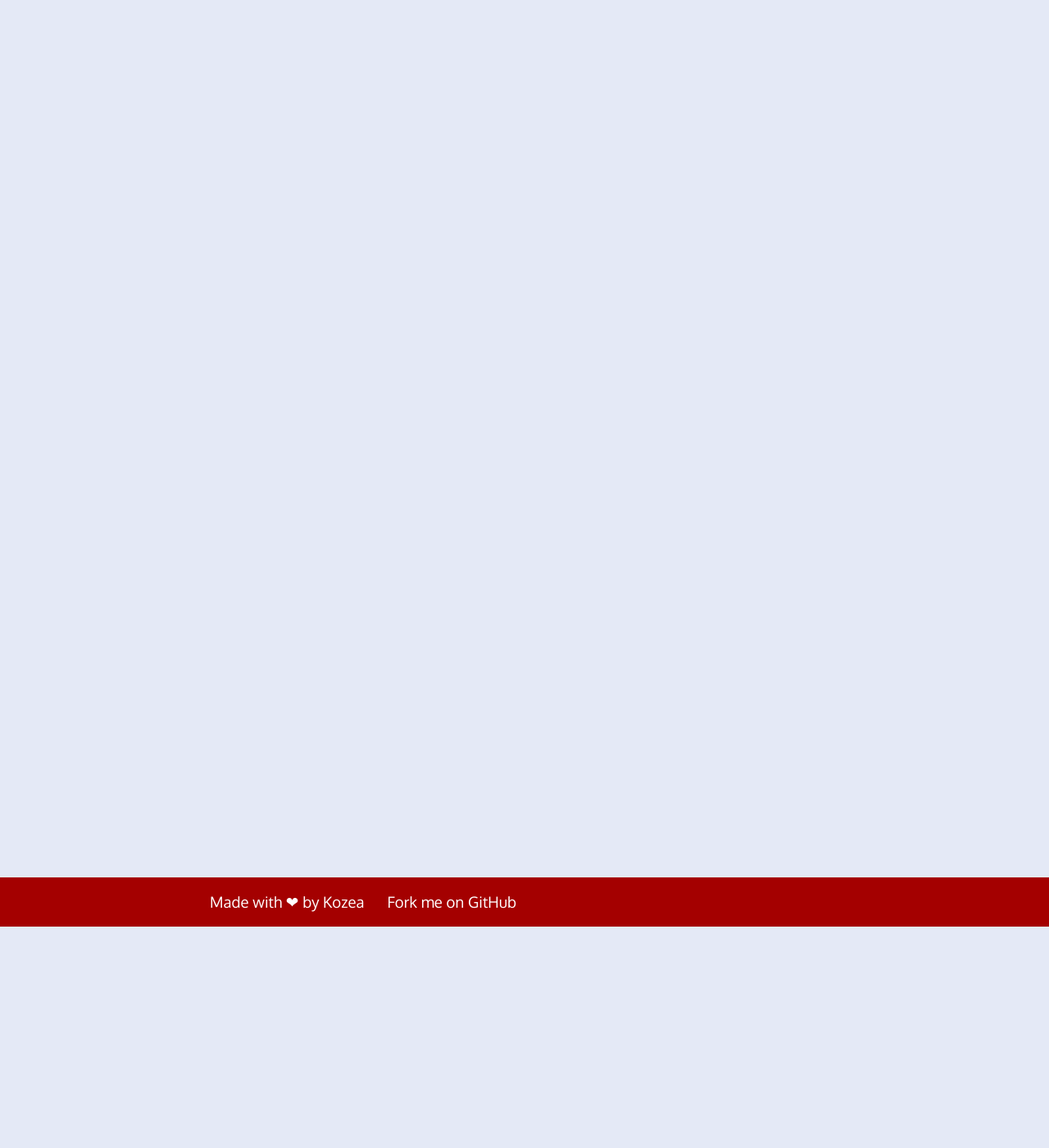
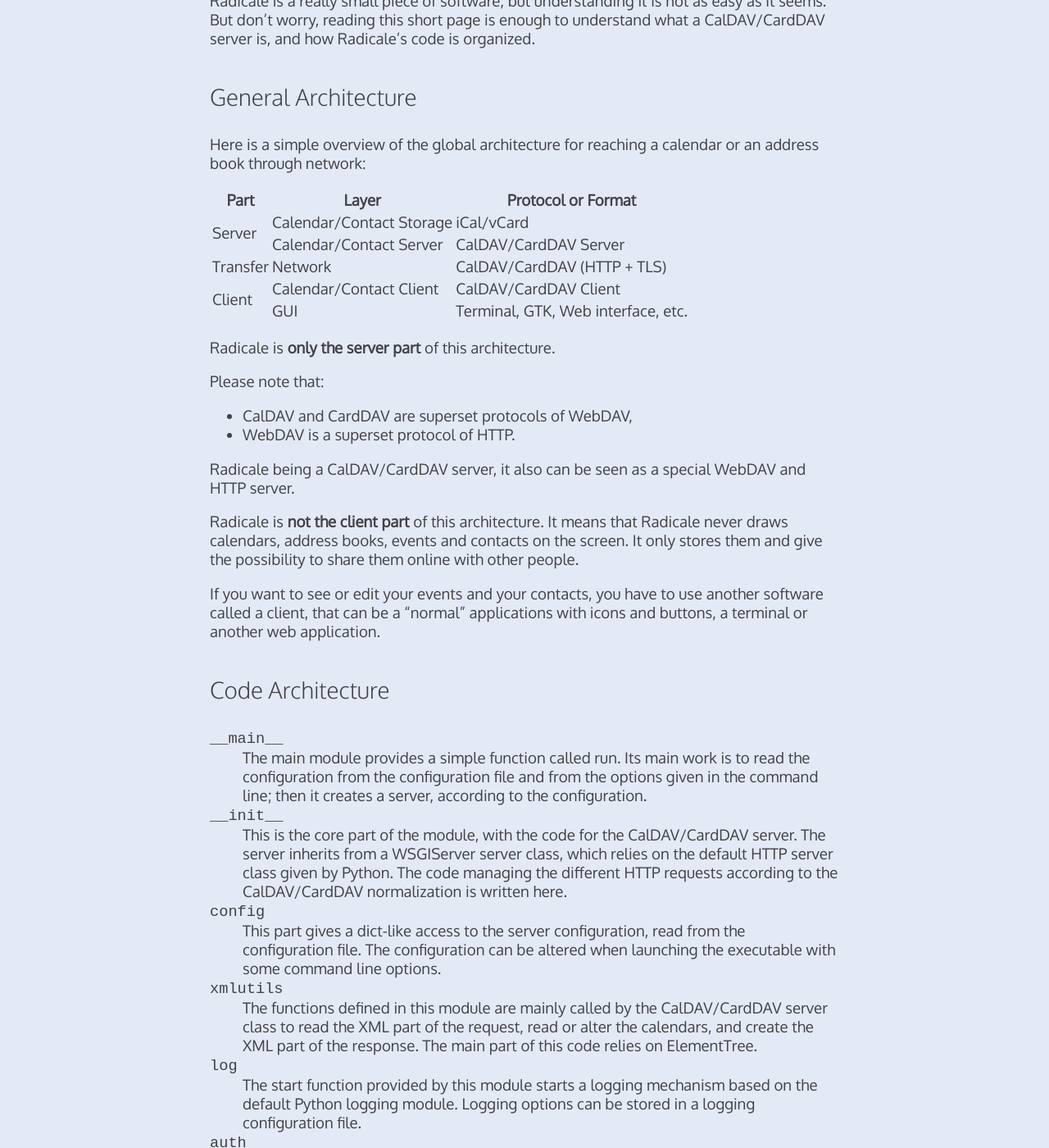
Before and after one commit to Kozea/Radicale, a Jekyll site: the page built from architecture.md, in a window 1280 px wide and 1400 px high, scrolled down 270 px. Shown: the whole window at 82% size. Built offline with Jekyll 4.4.1, drawn with Linux system fonts in a browser that asks for light colours; some of the changed text lies outside the part shown.

Commit message:
Add the architecture page

```diff
--- a/architecture.md
+++ b/architecture.md
@@ -3,3 +3,121 @@
 title: Architecture
 permalink: /architecture/
 ---
+
+Radicale is a really small piece of software, but understanding it is not as
+easy as it seems. But don't worry, reading this short page is enough to
+understand what a CalDAV/CardDAV server is, and how Radicale's code is
+organized.
+
+
+## General Architecture
+
+Here is a simple overview of the global architecture for reaching a calendar or
+an address book through network:
+
+<table>
+  <thead>
+    <tr>
+      <th>Part</th>
+      <th>Layer</th>
+      <th>Protocol or Format</th>
+    </tr>
+  </thead>
+  <tbody>
+    <tr>
+      <td rowspan=2>Server</td>
+      <td>Calendar/Contact Storage</td>
+      <td>iCal/vCard</td>
+    </tr>
+    <tr>
+      <td>Calendar/Contact Server</td>
+      <td>CalDAV/CardDAV Server</td>
+    </tr>
+    <tr>
+      <td>Transfer</td>
+      <td>Network</td>
+      <td>CalDAV/CardDAV (HTTP + TLS)</td>
+    </tr>
+    <tr>
+      <td rowspan=2>Client</td>
+      <td>Calendar/Contact Client</td>
+      <td>CalDAV/CardDAV Client</td>
+    </tr>
+    <tr>
+      <td>GUI</td>
+      <td>Terminal, GTK, Web interface, etc.</td>
+    </tr>
+  </tbody>
+</table>
+
+Radicale is **only the server part** of this architecture.
+
+Please note that:
+
+- CalDAV and CardDAV are superset protocols of WebDAV,
+- WebDAV is a superset protocol of HTTP.
+
+Radicale being a CalDAV/CardDAV server, it also can be seen as a special WebDAV
+and HTTP server.
+
+Radicale is **not the client part** of this architecture. It means that
+Radicale never draws calendars, address books, events and contacts on the
+screen. It only stores them and give the possibility to share them online with
+other people.
+
+If you want to see or edit your events and your contacts, you have to use
+another software called a client, that can be a "normal" applications with
+icons and buttons, a terminal or another web application.
+
+
+## Code Architecture
+
+`__main__`
+: The main module provides a simple function called run. Its main work is to
+  read the configuration from the configuration file and from the options given
+  in the command line; then it creates a server, according to the configuration.
+
+`__init__`
+: This is the core part of the module, with the code for the CalDAV/CardDAV
+  server. The server inherits from a WSGIServer server class, which relies on
+  the default HTTP server class given by Python. The code managing the
+  different HTTP requests according to the CalDAV/CardDAV normalization is
+  written here.
+
+`config`
+: This part gives a dict-like access to the server configuration, read from the
+  configuration file. The configuration can be altered when launching the
+  executable with some command line options.
+
+`xmlutils`
+: The functions defined in this module are mainly called by the CalDAV/CardDAV
+  server class to read the XML part of the request, read or alter the
+  calendars, and create the XML part of the response. The main part of this
+  code relies on ElementTree.
+
+`log`
+: The start function provided by this module starts a logging mechanism based
+  on the default Python logging module. Logging options can be stored in a
+  logging configuration file.
+
+`auth`
+: This module provides a default authentication manager equivalent to Apache's
+  htpasswd. Login + password couples are stored in a file and used to
+  authenticate users. Passwords can be encrypted using various methods. Other
+  authentication methods can inherit from the base class in this file and be
+  provided as plugins.
+
+`rights`
+: This module is a set of Access Control Lists, a set of methods used by
+  Radicale to manage rights to access the calendars. When the CalDAV/CardDAV
+  server is launched, an Access Control List is chosen in the set, according to
+  the configuration. The HTTP requests are then filtered to restrict the access
+  depending on who is authenticated. Other configurations can be written using
+  regex-based rules. Other rights managers can also inherit from the base class
+  in this file and be provided as plugins.
+
+`storage`
+: In this module are written the classes representing collections and items in
+  Radicale, and the class storing these collections and items in your
+  filesystem. Other storage classes can inherit from the base class in this
+  file and be provided as plugins.
```
